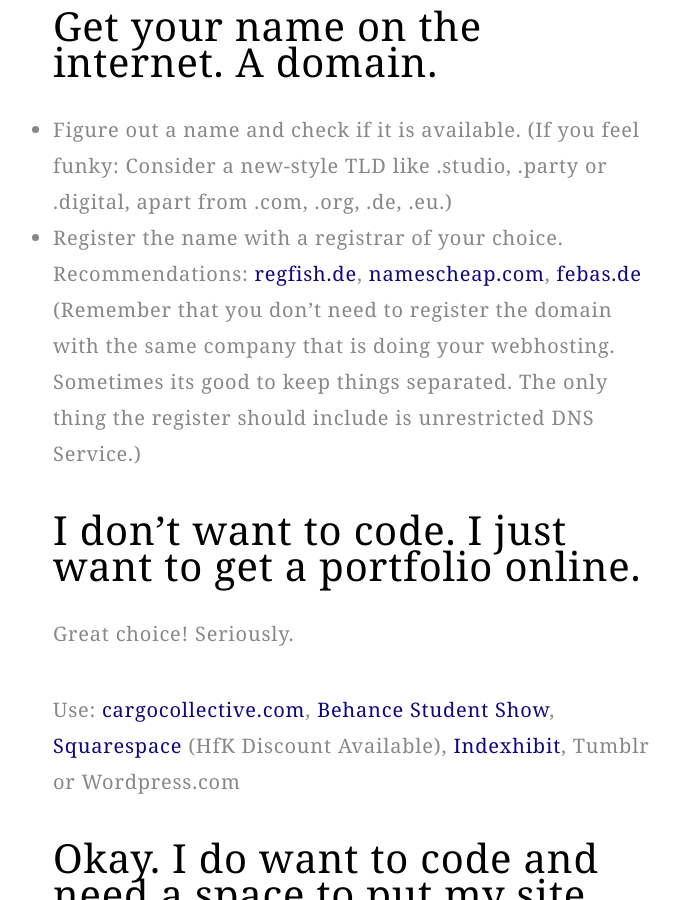
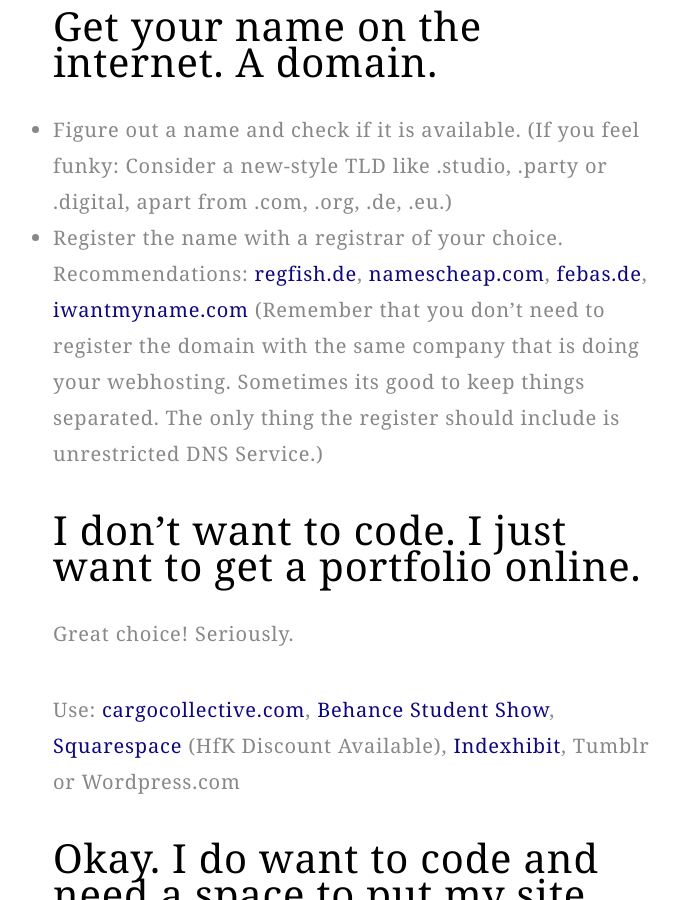
Before and after one commit to jelko/jelko.github.io, a Jekyll site: the page built from _posts/2018-04-03-coding-for-the-web.md, in a window 1280 px wide and 900 px high, scrolled down 1352 px. Shown: the whole window, without its empty margins (287-966 px from the left). Built offline with Jekyll 4.4.1, drawn with Linux system fonts in a browser that asks for light colours; some web fonts are replaced.

Commit message:
update workshop

```diff
--- a/_posts/2018-04-03-coding-for-the-web.md
+++ b/_posts/2018-04-03-coding-for-the-web.md
@@ -33,7 +33,7 @@
 
 # Get your name on the internet. A domain.
 * Figure out a name and check if it is available. (If you feel funky: Consider a new-style TLD like .studio, .party or .digital, apart from .com, .org, .de, .eu.)
-* Register the name with a registrar of your choice. Recommendations: [regfish.de](https://www.regfish.de/), [namescheap.com](https://www.namecheap.com/), [febas.de](https://www.febas.de/)
+* Register the name with a registrar of your choice. Recommendations: [regfish.de](https://www.regfish.de/), [namescheap.com](https://www.namecheap.com/), [febas.de](https://www.febas.de/), [iwantmyname.com](http://iwantmyname.com/)
 (Remember that you don't need to register the domain with the same company that is doing your webhosting. Sometimes its good to keep things separated. The only thing the register should include is unrestricted DNS Service.)
 
 # I don't want to code. I just want to get a portfolio online.
```
